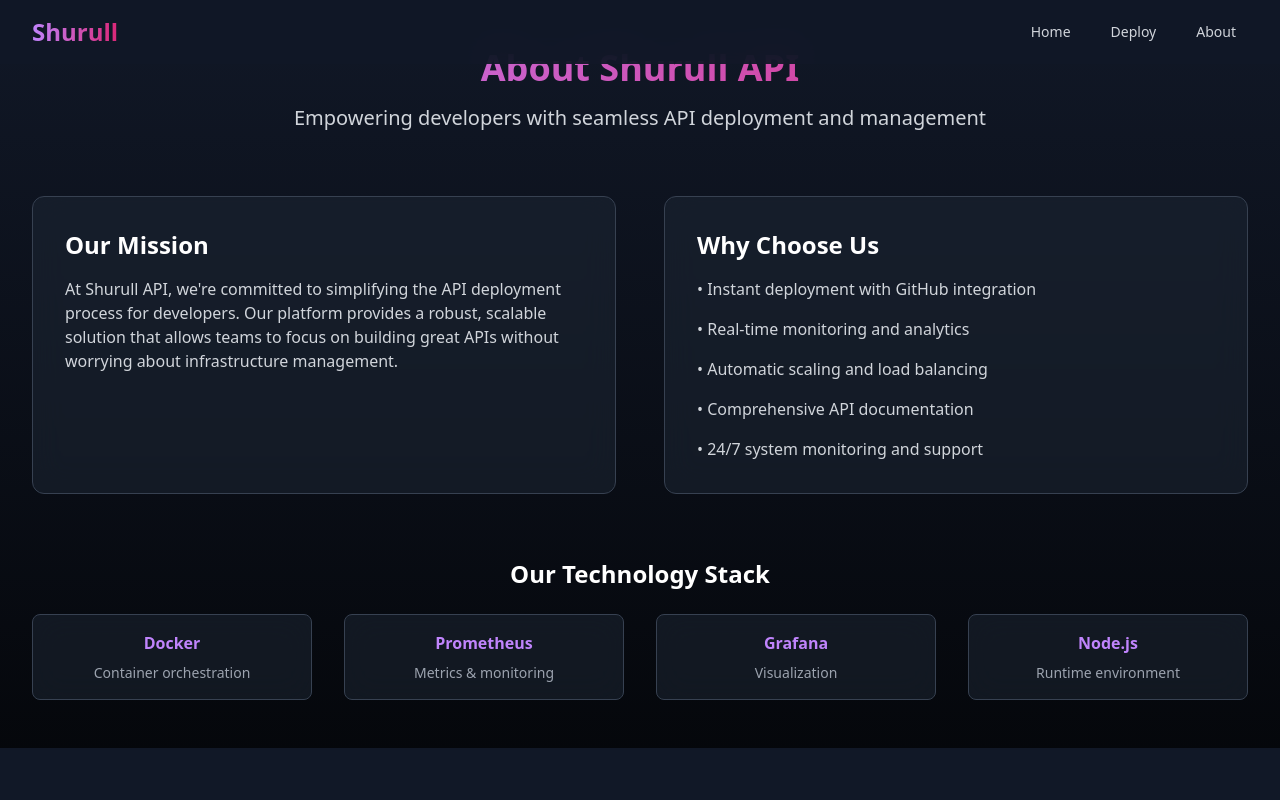
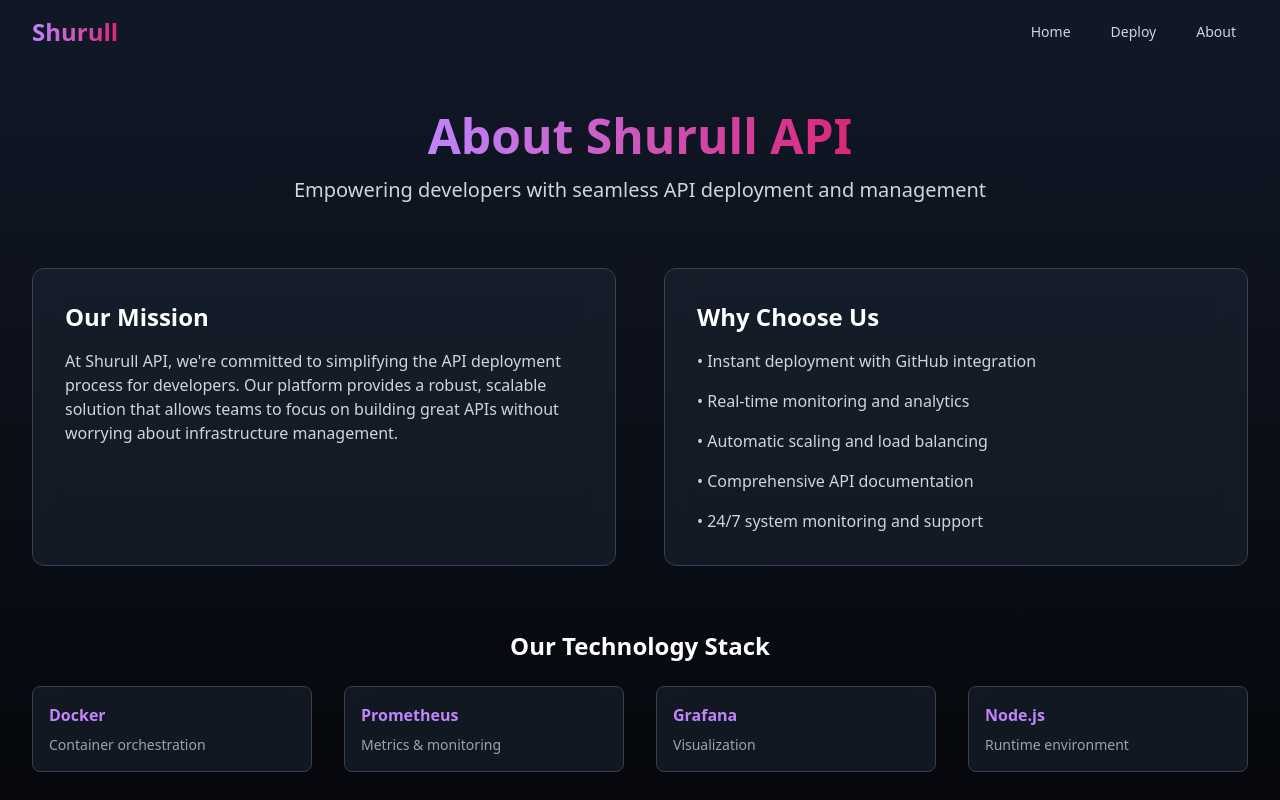
Before and after one commit to MasterOz786/Shurull-API, a React (Vite) app: page /about in a window 1280 px wide. Shown: the top 800 px of the page. Built offline with nearby package versions, Linux system fonts and the light colour scheme.

Commit message:
Update About and App components

```diff
--- a/src/App.jsx
+++ b/src/App.jsx
@@ -8,13 +8,15 @@ import About from './pages/About';
 function App() {
   return (
     <Router>
-      <div className="min-h-screen bg-gradient-to-b from-gray-900 to-black text-white">
+      <div className="flex flex-col min-h-screen bg-gradient-to-b from-gray-900 to-black text-white">
         <Navbar />
-        <Routes>
-          <Route path="/" element={<Home />} />
-          <Route path="/deploy" element={<Deploy />} />
-          <Route path="/about" element={<About />} />
-        </Routes>
+        <main className="flex-grow pt-16">
+          <Routes>
+            <Route path="/" element={<Home />} />
+            <Route path="/deploy" element={<Deploy />} />
+            <Route path="/about" element={<About />} />
+          </Routes>
+        </main>
         <Footer />
       </div>
     </Router>
--- a/src/pages/About.jsx
+++ b/src/pages/About.jsx
@@ -8,9 +8,11 @@ export default function About() {
         animate={{ opacity: 1, y: 0 }}
         className="text-center mb-12"
       >
-        <h2 className="text-4xl font-bold bg-clip-text text-transparent bg-gradient-to-r from-purple-400 to-pink-600">
-          About Shurull API
-        </h2>
+        <h1 className="text-4xl sm:text-5xl font-bold mb-4">
+          <span className="bg-clip-text text-transparent bg-gradient-to-r from-purple-400 to-pink-600">
+            About Shurull API
+          </span>
+        </h1>
         <p className="mt-4 text-xl text-gray-300">
           Empowering developers with seamless API deployment and management
         </p>
@@ -23,7 +25,7 @@ export default function About() {
           transition={{ delay: 0.2 }}
           className="bg-gray-800 bg-opacity-50 backdrop-blur-lg rounded-xl p-8 border border-gray-700"
         >
-          <h3 className="text-2xl font-semibold mb-4">Our Mission</h3>
+          <h3 className="text-2xl font-semibold mb-4 text-white">Our Mission</h3>
           <p className="text-gray-300">
             At Shurull API, we're committed to simplifying the API deployment process for developers.
             Our platform provides a robust, scalable solution that allows teams to focus on building
@@ -37,7 +39,7 @@ export default function About() {
           transition={{ delay: 0.4 }}
           className="bg-gray-800 bg-opacity-50 backdrop-blur-lg rounded-xl p-8 border border-gray-700"
         >
-          <h3 className="text-2xl font-semibold mb-4">Why Choose Us</h3>
+          <h3 className="text-2xl font-semibold mb-4 text-white">Why Choose Us</h3>
           <ul className="space-y-4 text-gray-300">
             <li>• Instant deployment with GitHub integration</li>
             <li>• Real-time monitoring and analytics</li>
@@ -52,9 +54,9 @@ export default function About() {
         initial={{ opacity: 0, y: 20 }}
         animate={{ opacity: 1, y: 0 }}
         transition={{ delay: 0.6 }}
-        className="mt-16 text-center"
+        className="mt-16"
       >
-        <h3 className="text-2xl font-semibold mb-6">Our Technology Stack</h3>
+        <h3 className="text-2xl font-semibold mb-6 text-center text-white">Our Technology Stack</h3>
         <div className="grid grid-cols-2 sm:grid-cols-4 gap-8">
           {technologies.map((tech, index) => (
             <div
```
